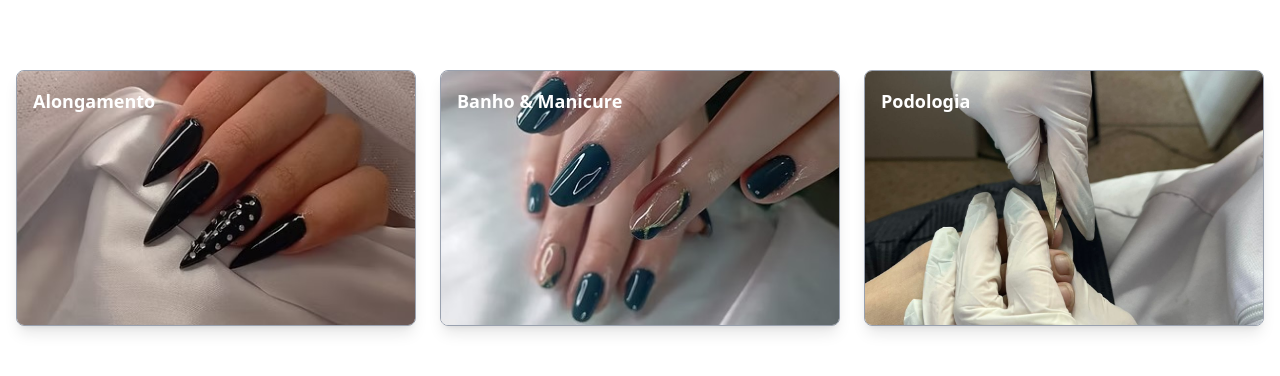
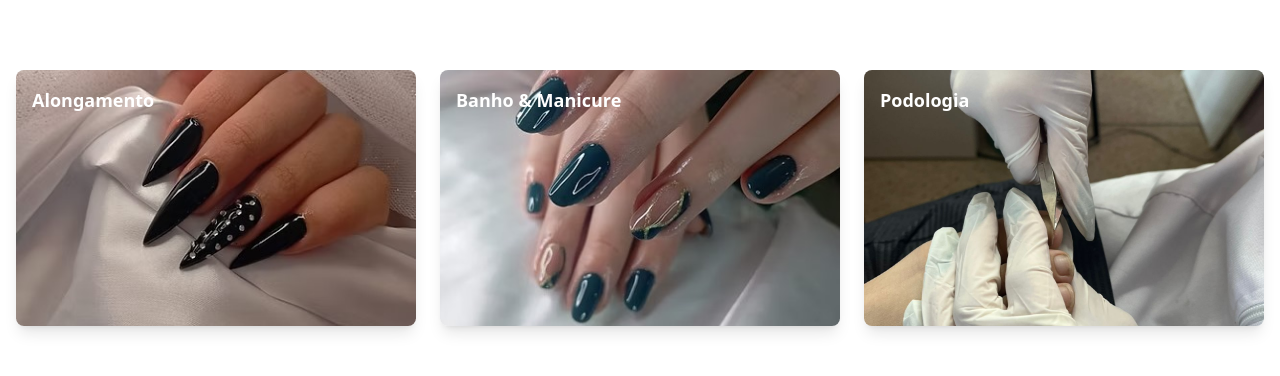
Before and after one commit to kauanBestel/instituto-anna-campoz, a website: page index.html in a window 1280 px wide. Shown: the part 698-1074 px from the top of the page. Drawn offline with Linux system fonts and the light colour scheme.

Commit message:
removi as bordas

```diff
--- a/index.html
+++ b/index.html
@@ -54,7 +54,7 @@ Experiência completa com serviços especializados e atendimento acolhedor.
       <div class="grid grid-cols-1 md:grid-cols-3 gap-6">
         <!-- Card -->
         <div
-          class="relative min-h-64 rounded-lg overflow-hidden shadow-lg transform transition-transform hover:scale-105 cursor-pointer group border border-gray-400"
+          class="relative min-h-64 rounded-lg overflow-hidden shadow-lg transform transition-transform hover:scale-105 cursor-pointer group  "
         >
           <img
             src="./images/alongamento.jpg"
@@ -75,7 +75,7 @@ Experiência completa com serviços especializados e atendimento acolhedor.
         </div>
 
         <div
-          class="relative min-h-64 rounded-lg overflow-hidden shadow-lg transform transition-transform hover:scale-105 cursor-pointer group border border-gray-400"
+          class="relative min-h-64 rounded-lg overflow-hidden shadow-lg transform transition-transform hover:scale-105 cursor-pointer group "
         >
           <img
             src="./images/banho_manicure.jpg"
@@ -96,7 +96,7 @@ Experiência completa com serviços especializados e atendimento acolhedor.
         </div>
 
         <div
-          class="relative min-h-64 rounded-lg overflow-hidden shadow-lg transform transition-transform hover:scale-105 cursor-pointer group border border-gray-400"
+          class="relative min-h-64 rounded-lg overflow-hidden shadow-lg transform transition-transform hover:scale-105 cursor-pointer group "
         >
           <img
             src="./images/podologia.jpg"
```
